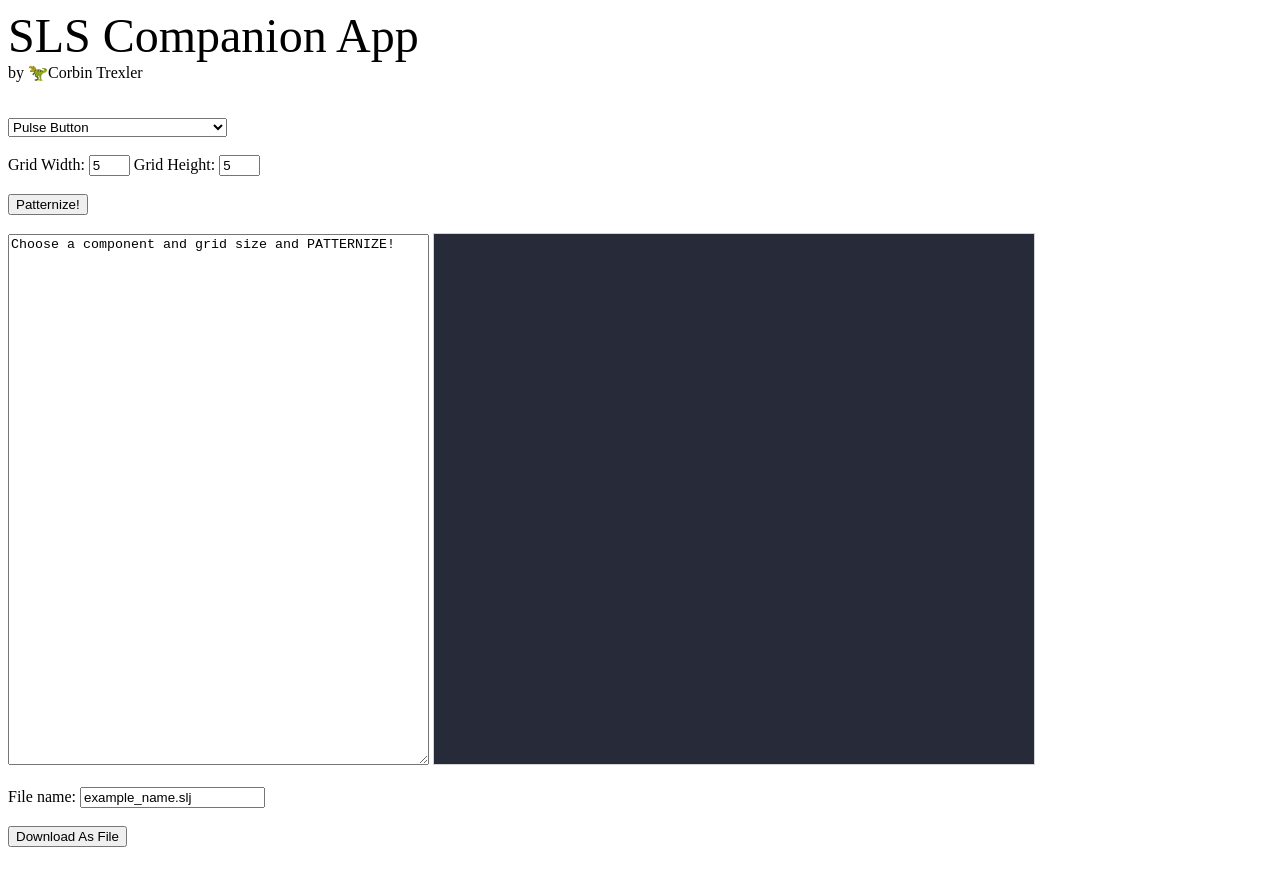
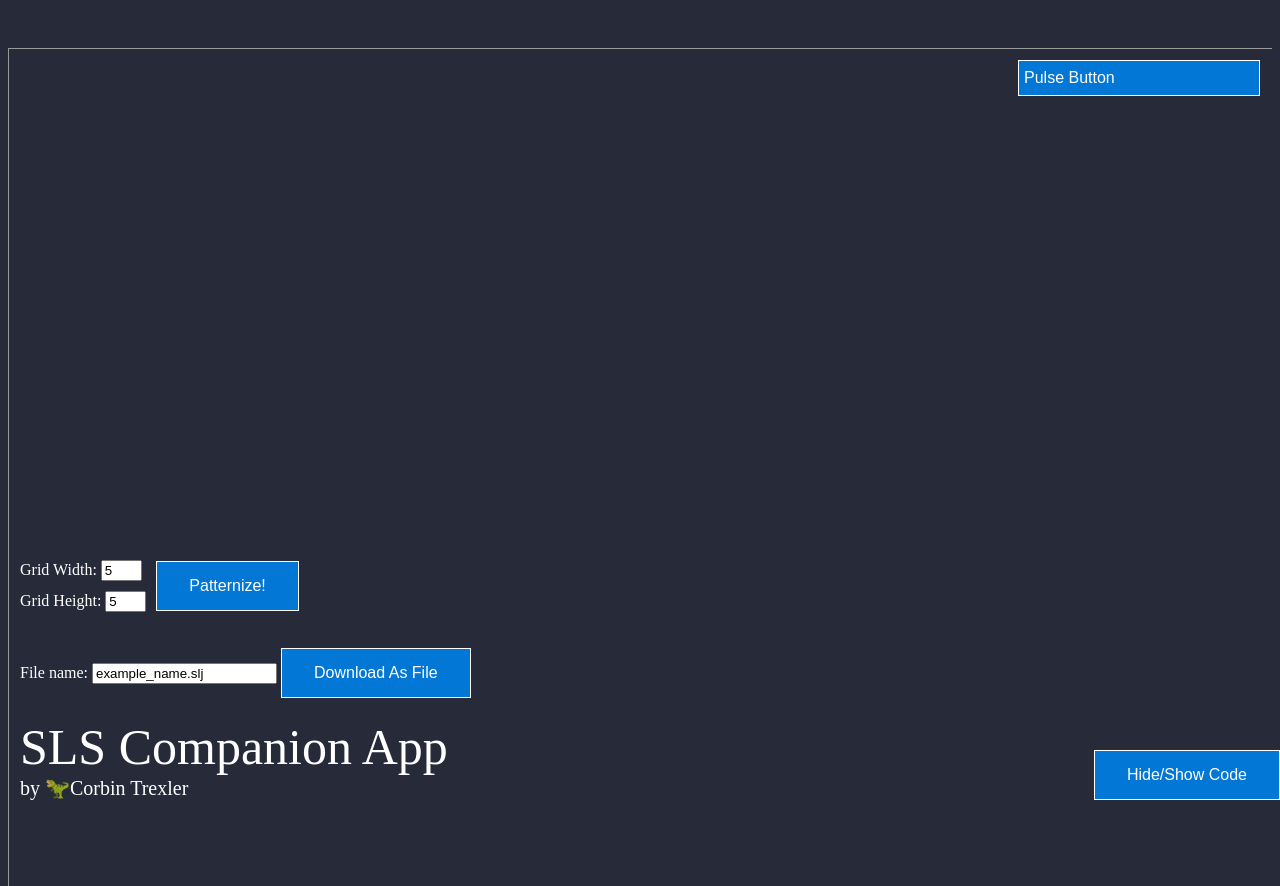
Before and after one commit to ctrexler/SLS-CompanionApp, a plain HTML site: page index.html in a window 1280 px wide. Shown: the top 886 px of the page. Before the commit the page ends 855 px from the top, so only its background shows below. Drawn offline with Linux system fonts and the light colour scheme.

Commit message:
Completely revamped UI (but not finalized)

```diff
--- a/index.html
+++ b/index.html
@@ -2,23 +2,131 @@
 <html>
     <head>
         <script type="text/javascript" src="shape.js"></script>
+        <style>
+            html, body {
+                background-color: #272a39;
+                color: white;
+                overflow: hidden;
+            }
+            #title {
+                font-size: 50px;
+                color: white;
+                margin-right: 20px;
+            }
+            #credits {
+                font-size: 20px;
+                color: white;
+            }
+            #d {
+                position: absolute;
+                bottom: 0;
+                left: 20px;
+                z-index: 100;
+            }
+            #code {
+                position: absolute;
+                bottom: 0;
+                right: 0;
+                z-index: 100;
+            }
+            #toggleCode {
+                float: right;
+            }
+            #codeDisplay {
+                display: none;
+            }
+            #gridmaker {
+                display: flex;
+                align-items: center;
+            }
+            #download {
+                float: left;
+                margin-bottom: 20px;
+            }
+            #canvas1 {
+                position: relative;
+                z-index: 0;
+                top: 40px;
+                border: 1px solid #999;
+                background-color: #272a39;
+            }
+            button {
+                background-color: #0277d6; /* Green */
+                color: white;
+                border: 1px solid white;
+                padding: 15px 32px;
+                text-align: center;
+                text-decoration: none;
+                display: inline-block;
+                font-size: 16px;
+                cursor: pointer;
+                }
+
+            .styled-select select {
+                background: transparent;
+                width: 268px;
+                color: white;
+                padding: 5px;
+                font-size: 16px;
+                line-height: 1;
+                border: 0;
+                border-radius: 0;
+                height: 34px;
+                background-color: #0277d6;
+                -webkit-appearance: none;
+            }
+            .styled-select {
+                width: 240px;
+                height: 34px;
+                overflow: hidden;
+                position: absolute;
+                margin-right: 20px;
+                top: 60px;
+                right: 0;
+                z-index: 100;
+                background-color: #0277d6;
+                border: 1px solid #fff;
+            }
+        </style>
+        <script>
+            function toggleCodeDisplay() {
+                var cd = document.getElementById('codeDisplay');
+                if (cd.style.display == 'inline') {
+                    cd.style.display = 'none';
+                }
+                else {
+                    cd.style.display = 'inline';
+                }
+            };
+        </script>
     </head>
     <body>
-<div><font size="12">SLS Companion App</font><br />by 🦖Corbin Trexler</div>
+            <canvas id="canvas1" width="3000" height="2000"></canvas>
+            <div class="styled-select">
+                <select id="dropDown"></select>
+            </div>
+            <div id="d">
                 <br /><br />
-<select id="dropDown"></select>
+                <div id="gridmaker">
+                    <span>
+                        Grid Width: <input type="text" id="gridWidth" size="2" value="5" style="margin-right: 10px; margin-bottom: 10px"><br />
+                        Grid Height: <input type="text" id="gridHeight" size="2" value="5" style="margin-right: 10px">
+                    </span>
+                    <button type="button" onclick="patternize()">Patternize!</button>
+                </div>
                 <br /><br />
-Grid Width: <input type="text" id="gridWidth" size="2" value="5">
-Grid Height: <input type="text" id="gridHeight" size="2" value="5">
+                <div id="download">
+                    File name: <input id="filename" type="text" id="gridHeight" size="20" value="example_name.slj">
+                    <button type="button" onclick="download()">Download As File</button>
+                </div>
                 <br /><br />
-<button type="button" onclick="patternize()">Patternize!</button>
-<br /><br />
-<textarea id="codeDisplay" rows="35" cols="50">Choose a component and grid size and PATTERNIZE!</textarea>
-<canvas id="canvas1" width="600" height="530" style="border:1px solid #d3d3d3;"></canvas>
-<br /><br />
-File name: <input id="filename" type="text" id="gridHeight" size="20" value="example_name.slj">
-<br /><br />
-<button type="button" onclick="download()">Download As File</button>
+                <span id="title">SLS Companion App</span><br /><span id="credits">by 🦖Corbin Trexler</span>
+            </div>
+            <div id="code">
+                <textarea id="codeDisplay" rows="50" cols="60">Choose a component and grid size and PATTERNIZE!</textarea>
+                <br />
+                <button type="button" id="toggleCode" onclick="toggleCodeDisplay()">Hide/Show Code</button>
+            </div>
         <script type="text/javascript" src="sls_components.js"></script>
     </body>
 </html>
```
Lines whose indentation alone changed are shown as unchanged.
